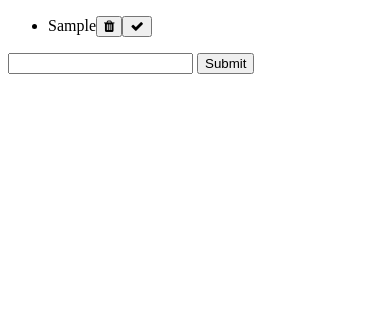
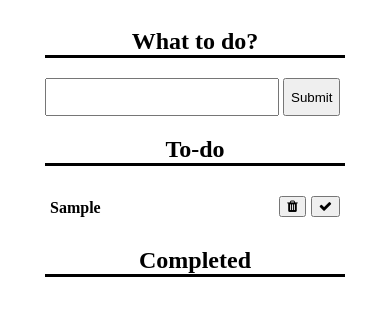
Before and after one commit to GSG-G8/AhmedSafi-Todo, a website: page index.html in a window 390 px wide. Both pictures are taken after typing "Sample" into the empty fields and a click on the input "Submit". Drawn offline with Linux system fonts and the light colour scheme.

Commit message:
added styles such that the page is responsive also enhanced the accessability relates #17

```diff
--- a/css/style.css
+++ b/css/style.css
@@ -0,0 +1,45 @@
+.wrapper {
+  width: 300px;
+  display: flex;
+  flex-direction: column;
+  margin: auto;
+}
+.wrapper__form__heading {
+  text-align: center;
+  border-bottom: black solid 3px;
+}
+.wrapper__form__input {
+  height: 24px;
+  width: 220px;
+  padding: 5px;
+  font-size: 16px;
+}
+.wrapper__form__btn {
+  height: 38px;
+}
+.wrapper__form__label{
+  position: fixed;
+  right: 7000px;
+}
+.todo__heading {
+  text-align: center;
+  border-bottom: black solid 3px;
+}
+.completed__heading {
+  text-align: center;
+  border-bottom: black solid 3px;
+}
+.todo {
+  display: flex;
+  justify-content: space-between;
+  padding: 5px 0;
+  align-items: flex-end;
+  font-size: 16px;
+  font-weight: bold;
+}
+.trash__icon {
+  margin-right: 5px;
+}
+.todoLists{
+    padding: 5px;
+}
--- a/index.html
+++ b/index.html
@@ -1,7 +1,9 @@
 <!DOCTYPE html>
-<html>
+<html lang="en">
   <head>
-    <meta charset="utf-8" />
+    <meta charset="UTF-8">
+    <meta name="viewport" content="width=device-width, initial-scale=1.0">
+    <meta http-equiv="X-UA-Compatible" content="ie=edge"><meta charset="utf-8" />
     <title>tdd todo</title>
     <link
       rel="stylesheet"
@@ -10,13 +12,31 @@
     <link rel="stylesheet" href="./css/style.css" />
   </head>
   <body>
-    <div id="todo-container">
-      <ul></ul>
-    </div>
-    <form id="add-todo">
-      <input type="text" name="description" value="" required/>
-      <input type="submit" name="" value="Submit" />
-    </form>
+    <main class="wrapper">
+      <form id="add-todo" class="wrapper__form">
+        <h2 class="wrapper__form__heading">What to do?</h2>
+        <label for="todo-description" class="wrapper__form__label">To-do description</label>
+        <input
+          type="text"
+          name="description"
+          value=""
+          id="todo-description"
+          class="wrapper__form__input"
+          required
+        />
+        <input
+          type="submit"
+          name=""
+          value="Submit"
+          class="wrapper__form__btn"
+        />
+      </form>
+      <div id="todo-container">
+        <h2 class="todo__heading">To-do</h2>
+        <ul></ul>
+        <h2 class="completed__heading">Completed</h2>
+      </div>
+    </main>
   </body>
   <script type="text/javascript" src="./js/logic.js"></script>
   <script type="text/javascript" src="./js/dom.js"></script>
--- a/js/dom.js
+++ b/js/dom.js
@@ -18,6 +18,7 @@
     const markButtonNode = document.createElement("button");
     const trashIcon = document.createElement("i");
     const markIcon = document.createElement("i");
+    const icons = document.createElement("div");
 
     descriptionSpanNode.textContent = todo.todo;
 
@@ -32,13 +33,16 @@
       localStorage.setItem("state", JSON.stringify(newState));
       update(newState);
     });
+    icons.appendChild(deleteButtonNode);
+    icons.appendChild(markButtonNode);
     todoNode.appendChild(descriptionSpanNode);
     deleteButtonNode.appendChild(trashIcon);
     markButtonNode.appendChild(markIcon);
-    todoNode.appendChild(deleteButtonNode);
-    todoNode.appendChild(markButtonNode);
+    todoNode.appendChild(icons);
 
     // add classes for css
+    todoNode.classList.add("todo");
+    deleteButtonNode.classList.add("trash__icon");
     trashIcon.classList.add("fa", "fa-trash");
     markIcon.classList.add("fa", "fa-check");
     return todoNode;
@@ -67,15 +71,16 @@
     const todoListNode = document.createElement("ul");
     const completedTodoNode = document.createElement("ul");
 
-
     state.forEach(function(todo) {
       if (todo.done) completedTodoNode.appendChild(createTodoNode(todo));
       else todoListNode.appendChild(createTodoNode(todo));
     });
 
     // you may want to add a class for css
-    container.replaceChild(todoListNode, containerNodeChileds[0]);
-    container.replaceChild(completedTodoNode, containerNodeChileds[1]);
+    todoListNode.classList.add('todoLists');
+    completedTodoNode.classList.add('todoLists');
+    container.replaceChild(todoListNode, containerNodeChileds[2]);
+    container.replaceChild(completedTodoNode, containerNodeChileds[6]);
   };
 
   if (container) renderState(state);
```
